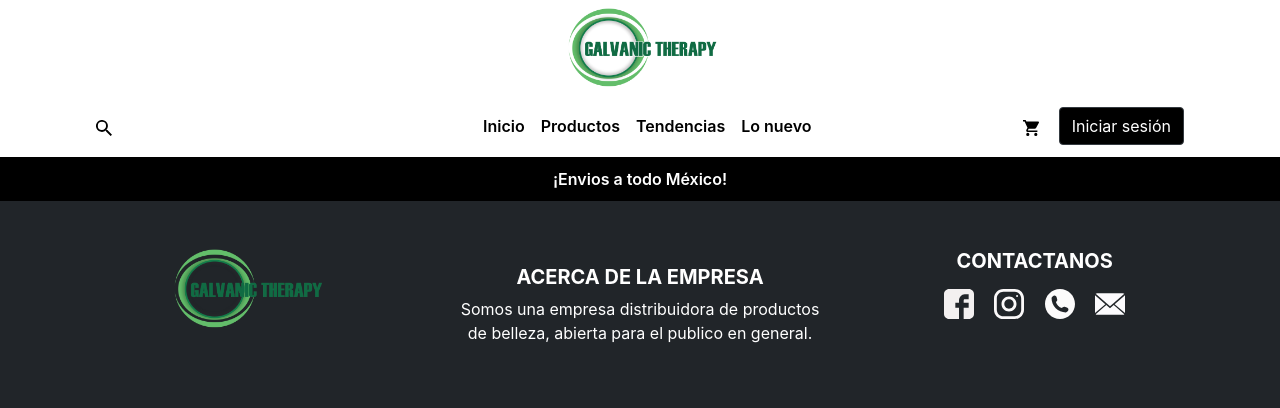
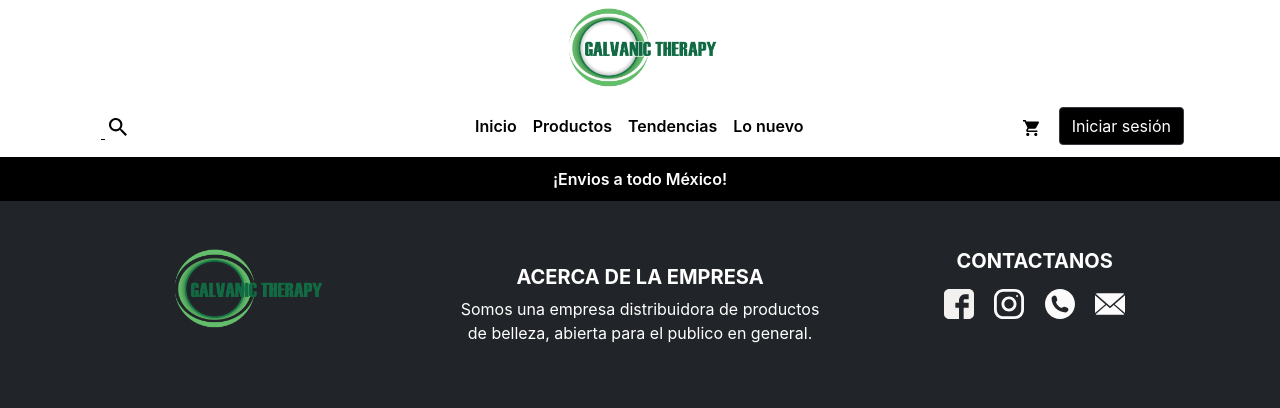
Before and after one commit to RobertoArtEH/GalvanicTherapy, a PHP site: page /producto.php?productid=1 in a window 1280 px wide. Shown: the top 408 px of the page. Run offline with PHP 8.4, Linux system fonts and the light colour scheme; data that the repository does not hold is empty.

Commit message:
Barra de buscar LG

```diff
--- a/producto.php
+++ b/producto.php
@@ -44,8 +44,11 @@
     <nav class="navbar container navbar-expand-lg">
       <div class="collapse navbar-collapse" id="collapse_trg">
         <!-- Buscar -->
-        <div class="search d-none d-lg-block">
-          <img src="img/icons/search.svg" height="16px" alt="Search"/>
+        <div class="search-bar d-none d-lg-block">
+          <input id="searchInput" class="search-input" type="text" placeholder="Buscar...">
+          <a href="#" id="searchIcon" class="search-icon">
+            <img src="img/icons/search.svg" alt="Buscar"/>
+          </a>
         </div>
         <!-- Secciones -->
         <ul class="navbar-nav sections mx-lg-auto">
@@ -175,5 +178,7 @@
     <script src="resources/jquery-3.4.1/jquery-3.4.1.min.js"></script>
     <script src="resources/popper-1.15.0/popper.min.js"></script>
     <script src="resources/bootstrap-4.3.1/js/bootstrap.js"></script>
+    <!-- Scripts -->
+    <script src="js/script.js"></script>
   </body>
 </html>
```
